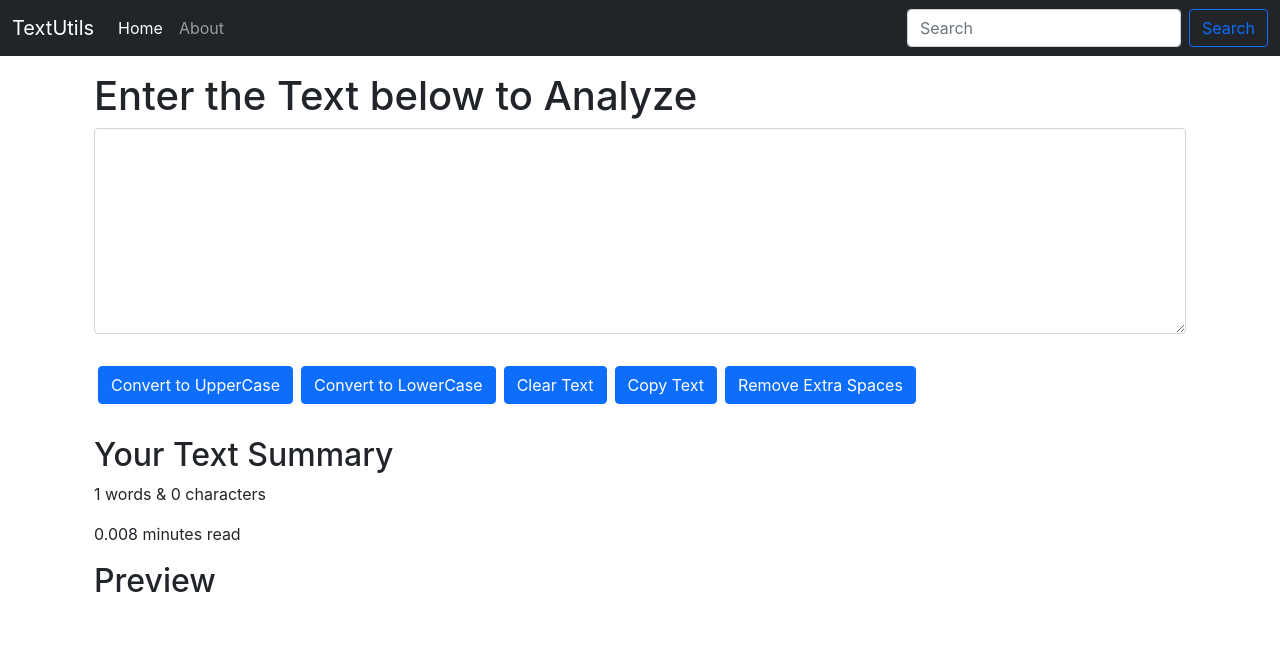
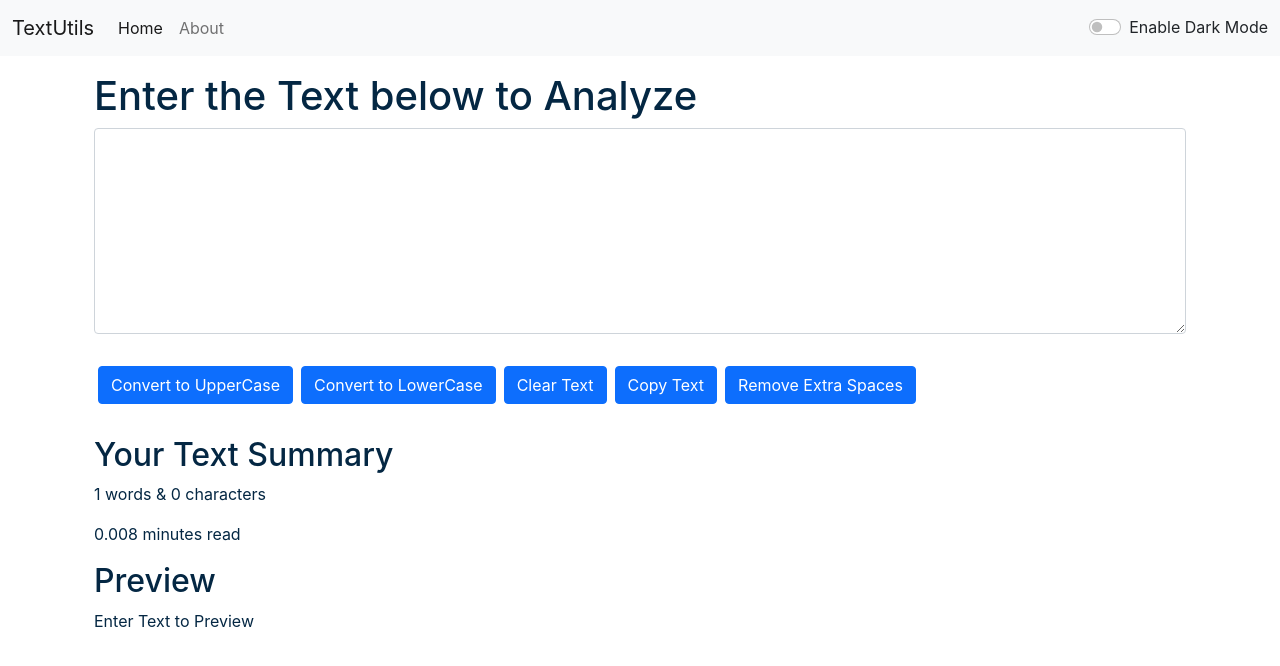
Before and after one commit to ar-dhruv/TextUtility, a React (Create React App) app: page / in a window 1280 px wide. Shown: the top 666 px of the page. Built offline with nearby package versions, Linux system fonts and the light colour scheme.

Commit message:
Dark Mode Added

```diff
--- a/src/App.js
+++ b/src/App.js
@@ -2,13 +2,30 @@
 // import About from "./components/About";
 import Navbar from "./components/Navbar";
 import TextForm from "./components/TextForm";
+import React, { useState } from "react";
 
 function App() {
+  const [mode, setMode] = useState("light");
+  const toggleMode = () => {
+    if (mode === "light"){
+      setMode("dark");
+      document.body.style.backgroundColor = "#042743";
+    }
+    else{
+      setMode("light");
+      document.body.style.backgroundColor = "white";
+    }
+  };
   return (
     <>
-      <Navbar title="TextUtils" aboutText="About" />
+      <Navbar
+        title="TextUtils"
+        aboutText="About"
+        mode={mode}
+        toggleMode={toggleMode}
+      />
       <div className="container my-3">
-        <TextForm heading="Enter the Text below to Analyze" />
+        <TextForm heading="Enter the Text below to Analyze" mode = {mode} />
         {/* <About /> */}
       </div>
     </>
--- a/src/components/Navbar.js
+++ b/src/components/Navbar.js
@@ -3,7 +3,9 @@
 
 export default function Navbar(props) {
   return (
-    <nav className="navbar navbar-expand-lg navbar-dark bg-dark">
+    <nav
+      className={`navbar navbar-expand-lg navbar-${props.mode} bg-${props.mode}`}
+    >
       <div className="container-fluid">
         <a className="navbar-brand" href="/">
           {props.title}
@@ -32,7 +34,7 @@
               </a>
             </li>
           </ul>
-          <form className="d-flex">
+          {/* <form className="d-flex">
             <input
               className="form-control me-2"
               type="search"
@@ -42,7 +44,27 @@
             <button className="btn btn-outline-primary" type="submit">
               Search
             </button>
-          </form>
+          </form> */}
+
+          <div
+            className={`form-check form-switch text-${
+              props.mode === "light" ? "dark" : "light"
+            }`}
+          >
+            <input
+              onClick={props.toggleMode}
+              className="form-check-input"
+              type="checkbox"
+              role="switch"
+              id="flexSwitchCheckDefault"
+            />
+            <label
+              className="form-check-label"
+              htmlFor="flexSwitchCheckDefault"
+            >
+              Enable Dark Mode
+            </label>
+          </div>
         </div>
       </div>
     </nav>
--- a/src/components/TextForm.js
+++ b/src/components/TextForm.js
@@ -33,13 +33,20 @@
   };
   return (
     <>
-      <div className="container">
+      <div
+        className="container"
+        style={{ color: props.mode === "dark" ? "white" : "#042743" }}
+      >
         <h1>{props.heading}</h1>
         <div className="mb-3">
           <textarea
             className="form-control"
             value={text}
             onChange={handleOnChange}
+            style={{
+              backgroundColor: props.mode === "dark" ? "grey" : "white",
+              color: props.mode === "dark" ? "white" : "#042743",
+            }}
             id="myBox"
             rows="8"
           ></textarea>
@@ -66,14 +73,17 @@
           Remove Extra Spaces
         </button>
       </div>
-      <div className="container my-3">
+      <div
+        className="container my-3"
+        style={{ color: props.mode === "dark" ? "white" : "#042743" }}
+      >
         <h2>Your Text Summary</h2>
         <p>
           {text.split(" ").length} words & {text.length} characters
         </p>
         <p>{0.008 * text.split(" ").length} minutes read</p>
         <h2>Preview</h2>
-        <p>{text}</p>
+        <p>{text.length > 0 ? text : "Enter Text to Preview"}</p>
       </div>
     </>
   );
```
